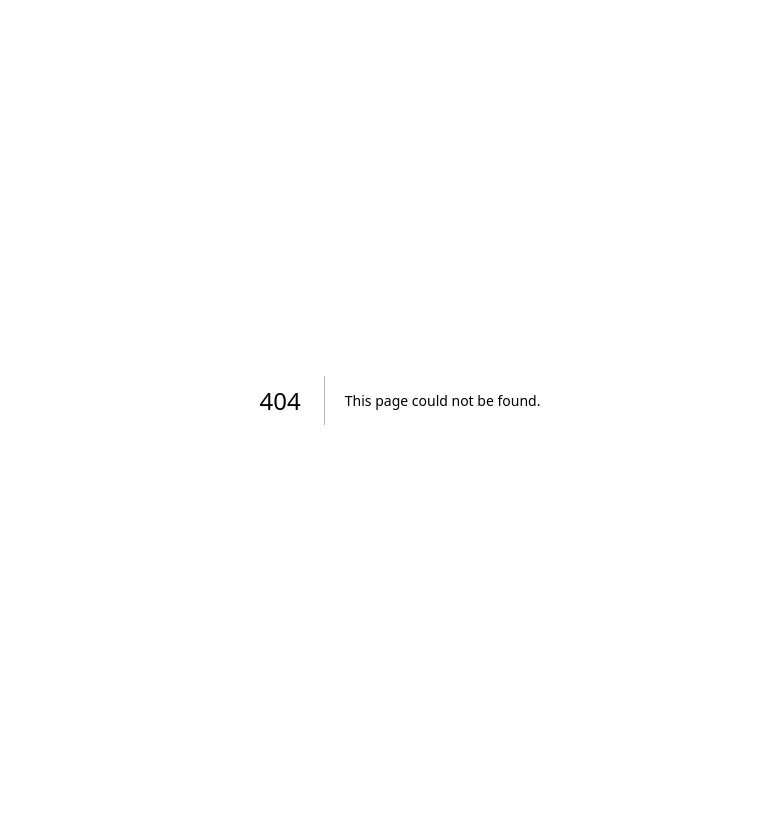
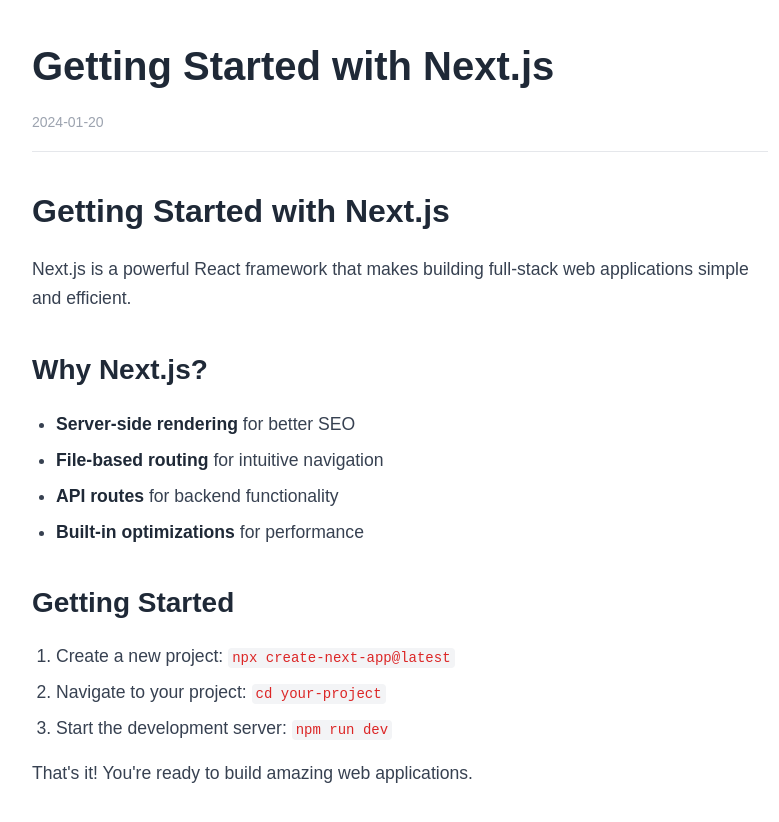
Before and after one commit to rkristelijn/next-blog, a Next.js app: page /posts/getting-started in a window 1280 px wide. Before the commit this address had no page. Shown: the top 822 px of the page, without its empty margins (240-1019 px from the left). Before the commit the page ends 800 px from the top, so only its background shows below. Built offline with nearby package versions, Linux system fonts and the light colour scheme.

Commit message:
feat: add mdx

```diff
--- a/next.config.ts
+++ b/next.config.ts
@@ -1,10 +1,18 @@
 import type { NextConfig } from "next";
+import createMDX from '@next/mdx';
+
+const withMDX = createMDX({
+  // Add markdown plugins here, if needed
+  // remarkPlugins: [],
+  // rehypePlugins: [],
+});
 
 const nextConfig: NextConfig = {
   /* config options here */
+  pageExtensions: ['js', 'jsx', 'mdx', 'ts', 'tsx'],
 };
 
-export default nextConfig;
+export default withMDX(nextConfig);
 
 // added by create cloudflare to enable calling `getCloudflareContext()` in `next dev`
 import { initOpenNextCloudflareForDev } from '@opennextjs/cloudflare';
--- a/package.json
+++ b/package.json
@@ -12,10 +12,14 @@
 		"cf-typegen": "wrangler types --env-interface CloudflareEnv ./cloudflare-env.d.ts"
 	},
 	"dependencies": {
+		"@mdx-js/loader": "^3.1.0",
+		"@mdx-js/react": "^3.1.0",
+		"@next/mdx": "^15.4.2",
 		"@opennextjs/cloudflare": "^1.5.2",
 		"next": "15.3.5",
 		"react": "^19.0.0",
-		"react-dom": "^19.0.0"
+		"react-dom": "^19.0.0",
+		"react-markdown": "^10.1.0"
 	},
 	"devDependencies": {
 		"@eslint/eslintrc": "^3",
--- a/src/app/page.module.css
+++ b/src/app/page.module.css
@@ -1,168 +1,152 @@
 .page {
-  --gray-rgb: 0, 0, 0;
-  --gray-alpha-200: rgba(var(--gray-rgb), 0.08);
-  --gray-alpha-100: rgba(var(--gray-rgb), 0.05);
-
-  --button-primary-hover: #383838;
-  --button-secondary-hover: #f2f2f2;
-
-  display: grid;
-  grid-template-rows: 20px 1fr 20px;
-  align-items: center;
-  justify-items: center;
-  min-height: 100svh;
-  padding: 80px;
-  gap: 64px;
-  font-family: var(--font-geist-sans);
-}
-
-@media (prefers-color-scheme: dark) {
-  .page {
-    --gray-rgb: 255, 255, 255;
-    --gray-alpha-200: rgba(var(--gray-rgb), 0.145);
-    --gray-alpha-100: rgba(var(--gray-rgb), 0.06);
-
-    --button-primary-hover: #ccc;
-    --button-secondary-hover: #1a1a1a;
-  }
+  min-height: 100vh;
+  display: flex;
+  flex-direction: column;
 }
 
 .main {
+  flex: 1;
   display: flex;
   flex-direction: column;
-  gap: 32px;
-  grid-row-start: 2;
+  justify-content: center;
+  align-items: center;
+  padding: 6rem;
+  min-height: 100vh;
 }
 
-.main ol {
-  font-family: var(--font-geist-mono);
-  padding-left: 0;
-  margin: 0;
-  font-size: 14px;
-  line-height: 24px;
-  letter-spacing: -0.01em;
-  list-style-position: inside;
+.logo {
+  position: relative;
 }
 
-.main li:not(:last-of-type) {
-  margin-bottom: 8px;
+.title {
+  margin: 2rem 0 1rem 0;
+  font-size: 3rem;
+  font-weight: 700;
+  text-align: center;
+  color: #1f2937;
 }
 
-.main code {
-  font-family: inherit;
-  background: var(--gray-alpha-100);
-  padding: 2px 4px;
-  border-radius: 4px;
-  font-weight: 600;
+.description {
+  margin: 0 0 2rem 0;
+  font-size: 1.25rem;
+  text-align: center;
+  color: #6b7280;
+  max-width: 600px;
 }
 
 .ctas {
   display: flex;
-  gap: 16px;
+  gap: 1rem;
+  margin-bottom: 3rem;
 }
 
-.ctas a {
-  appearance: none;
-  border-radius: 128px;
-  height: 48px;
-  padding: 0 20px;
-  border: none;
-  border: 1px solid transparent;
-  transition:
-    background 0.2s,
-    color 0.2s,
-    border-color 0.2s;
-  cursor: pointer;
+.primary {
   display: flex;
   align-items: center;
-  justify-content: center;
-  font-size: 16px;
-  line-height: 20px;
+  gap: 0.5rem;
+  padding: 0.75rem 1.5rem;
+  background-color: #3b82f6;
+  color: white;
+  text-decoration: none;
+  border-radius: 0.5rem;
   font-weight: 500;
+  transition: background-color 0.2s ease;
 }
 
-a.primary {
-  background: var(--foreground);
-  color: var(--background);
-  gap: 8px;
+.primary:hover {
+  background-color: #2563eb;
 }
 
-a.secondary {
-  border-color: var(--gray-alpha-200);
-  min-width: 158px;
+.secondary {
+  display: flex;
+  align-items: center;
+  gap: 0.5rem;
+  padding: 0.75rem 1.5rem;
+  background-color: #f3f4f6;
+  color: #374151;
+  text-decoration: none;
+  border-radius: 0.5rem;
+  font-weight: 500;
+  transition: background-color 0.2s ease;
+}
+
+.secondary:hover {
+  background-color: #e5e7eb;
+}
+
+.features {
+  display: grid;
+  grid-template-columns: repeat(auto-fit, minmax(200px, 1fr));
+  gap: 2rem;
+  max-width: 800px;
+  width: 100%;
+  margin-top: 2rem;
+}
+
+.feature {
+  text-align: center;
+  padding: 1.5rem;
+  background-color: #f9fafb;
+  border-radius: 0.5rem;
+  border: 1px solid #e5e7eb;
+}
+
+.feature h3 {
+  margin: 0 0 0.5rem 0;
+  font-size: 1.25rem;
+  color: #1f2937;
+}
+
+.feature p {
+  margin: 0;
+  color: #6b7280;
+  line-height: 1.5;
 }
 
 .footer {
-  grid-row-start: 3;
   display: flex;
-  gap: 24px;
+  justify-content: center;
+  align-items: center;
+  gap: 2rem;
+  padding: 2rem;
+  border-top: 1px solid #e5e7eb;
+  background-color: #f9fafb;
 }
 
 .footer a {
   display: flex;
   align-items: center;
-  gap: 8px;
+  gap: 0.5rem;
+  color: #6b7280;
+  text-decoration: none;
+  font-size: 0.875rem;
+  transition: color 0.2s ease;
 }
 
-.footer img {
-  flex-shrink: 0;
+.footer a:hover {
+  color: #374151;
 }
 
-/* Enable hover only on non-touch devices */
-@media (hover: hover) and (pointer: fine) {
-  a.primary:hover {
-    background: var(--button-primary-hover);
-    border-color: transparent;
+@media (max-width: 768px) {
+  .main {
+    padding: 2rem;
   }
 
-  a.secondary:hover {
-    background: var(--button-secondary-hover);
-    border-color: transparent;
-  }
-
-  .footer a:hover {
-    text-decoration: underline;
-    text-underline-offset: 4px;
-  }
-}
-
-@media (max-width: 600px) {
-  .page {
-    padding: 32px;
-    padding-bottom: 80px;
-  }
-
-  .main {
-    align-items: center;
-  }
-
-  .main ol {
-    text-align: center;
+  .title {
+    font-size: 2rem;
   }
 
   .ctas {
     flex-direction: column;
+    align-items: center;
   }
 
-  .ctas a {
-    font-size: 14px;
-    height: 40px;
-    padding: 0 16px;
-  }
-
-  a.secondary {
-    min-width: auto;
+  .features {
+    grid-template-columns: 1fr;
   }
 
   .footer {
-    flex-wrap: wrap;
-    align-items: center;
-    justify-content: center;
+    flex-direction: column;
+    gap: 1rem;
   }
 }
-
-@media (prefers-color-scheme: dark) {
-  .logo {
-    filter: invert();
-  }
-}
--- /dev/null
+++ b/src/app/posts/[slug]/page.tsx
@@ -0,0 +1,77 @@
+import { notFound } from 'next/navigation';
+import ReactMarkdown from 'react-markdown';
+import styles from './post.module.css';
+
+// This would typically come from a CMS or file system
+const posts = {
+  'hello-world': {
+    title: 'Hello World',
+    content: `# Hello World
+
+Welcome to my first blog post! This is a simple introduction to my blog.
+
+## What to expect
+
+I'll be writing about:
+- Web development
+- Next.js tips and tricks
+- Personal projects
+- And much more!
+
+Stay tuned for more content!`,
+    date: '2024-01-15',
+    excerpt: 'Welcome to my first blog post!'
+  },
+  'getting-started': {
+    title: 'Getting Started with Next.js',
+    content: `# Getting Started with Next.js
+
+Next.js is a powerful React framework that makes building full-stack web applications simple and efficient.
+
+## Why Next.js?
+
+- **Server-side rendering** for better SEO
+- **File-based routing** for intuitive navigation
+- **API routes** for backend functionality
+- **Built-in optimizations** for performance
+
+## Getting Started
+
+1. Create a new project: \`npx create-next-app@latest\`
+2. Navigate to your project: \`cd your-project\`
+3. Start the development server: \`npm run dev\`
+
+That's it! You're ready to build amazing web applications.`,
+    date: '2024-01-20',
+    excerpt: 'Learn how to build modern web applications with Next.js.'
+  }
+};
+
+interface PostPageProps {
+  params: Promise<{
+    slug: string;
+  }>;
+}
+
+export default async function PostPage({ params }: PostPageProps) {
+  const { slug } = await params;
+  const post = posts[slug as keyof typeof posts];
+
+  if (!post) {
+    notFound();
+  }
+
+  return (
+    <div className={styles.container}>
+      <article className={styles.post}>
+        <header className={styles.header}>
+          <h1>{post.title}</h1>
+          <time className={styles.date}>{post.date}</time>
+        </header>
+        <div className={styles.content}>
+          <ReactMarkdown>{post.content}</ReactMarkdown>
+        </div>
+      </article>
+    </div>
+  );
+}
--- /dev/null
+++ b/src/app/posts/[slug]/post.module.css
@@ -0,0 +1,97 @@
+.container {
+  max-width: 800px;
+  margin: 0 auto;
+  padding: 2rem;
+}
+
+.post {
+  line-height: 1.7;
+}
+
+.header {
+  margin-bottom: 2rem;
+  padding-bottom: 1rem;
+  border-bottom: 1px solid #e5e7eb;
+}
+
+.header h1 {
+  margin: 0 0 0.5rem 0;
+  font-size: 2.5rem;
+  color: #1f2937;
+}
+
+.date {
+  color: #9ca3af;
+  font-size: 0.875rem;
+}
+
+.content {
+  font-size: 1.1rem;
+  color: #374151;
+}
+
+/* Markdown content styling */
+.content h1 {
+  margin: 2rem 0 1rem 0;
+  font-size: 2rem;
+  color: #1f2937;
+  font-weight: 700;
+}
+
+.content h2 {
+  margin: 2rem 0 1rem 0;
+  font-size: 1.75rem;
+  color: #1f2937;
+  font-weight: 600;
+}
+
+.content h3 {
+  margin: 1.5rem 0 0.75rem 0;
+  font-size: 1.5rem;
+  color: #1f2937;
+  font-weight: 600;
+}
+
+.content p {
+  margin: 1rem 0;
+  line-height: 1.7;
+}
+
+.content ul, .content ol {
+  margin: 1rem 0;
+  padding-left: 1.5rem;
+}
+
+.content li {
+  margin: 0.5rem 0;
+  line-height: 1.6;
+}
+
+.content strong {
+  font-weight: 600;
+  color: #1f2937;
+}
+
+.content code {
+  background-color: #f3f4f6;
+  padding: 0.125rem 0.25rem;
+  border-radius: 0.25rem;
+  font-family: 'Courier New', monospace;
+  font-size: 0.875rem;
+  color: #dc2626;
+}
+
+.content pre {
+  background-color: #f3f4f6;
+  padding: 1rem;
+  border-radius: 0.5rem;
+  overflow-x: auto;
+  margin: 1rem 0;
+  border: 1px solid #e5e7eb;
+}
+
+.content pre code {
+  background: none;
+  padding: 0;
+  color: #374151;
+}
--- /dev/null
+++ b/src/app/posts/posts.module.css
@@ -0,0 +1,46 @@
+.container {
+  max-width: 800px;
+  margin: 0 auto;
+  padding: 2rem;
+}
+
+.posts {
+  margin-top: 2rem;
+}
+
+.post {
+  margin-bottom: 2rem;
+  padding: 1.5rem;
+  border: 1px solid #e5e7eb;
+  border-radius: 8px;
+  transition: box-shadow 0.2s ease;
+}
+
+.post:hover {
+  box-shadow: 0 4px 12px rgba(0, 0, 0, 0.1);
+}
+
+.post h2 {
+  margin: 0 0 0.5rem 0;
+  font-size: 1.5rem;
+}
+
+.post h2 a {
+  color: #1f2937;
+  text-decoration: none;
+}
+
+.post h2 a:hover {
+  color: #3b82f6;
+}
+
+.excerpt {
+  color: #6b7280;
+  margin: 0.5rem 0;
+  line-height: 1.6;
+}
+
+.date {
+  color: #9ca3af;
+  font-size: 0.875rem;
+}
```
Also changed, not shown: src/app/page.tsx (+30 -19 lines), src/app/posts/page.tsx (added, +41 -0 lines), 1 other file (tests, documents, lock files or other folders).
